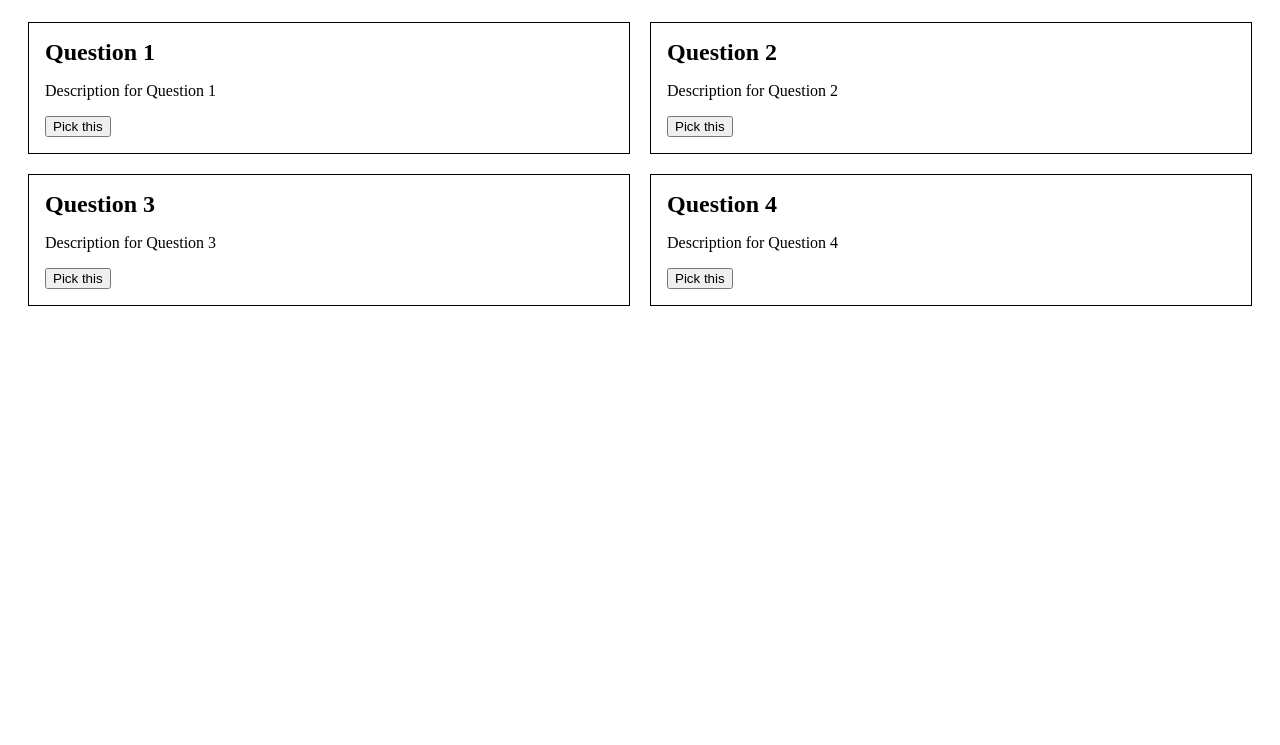
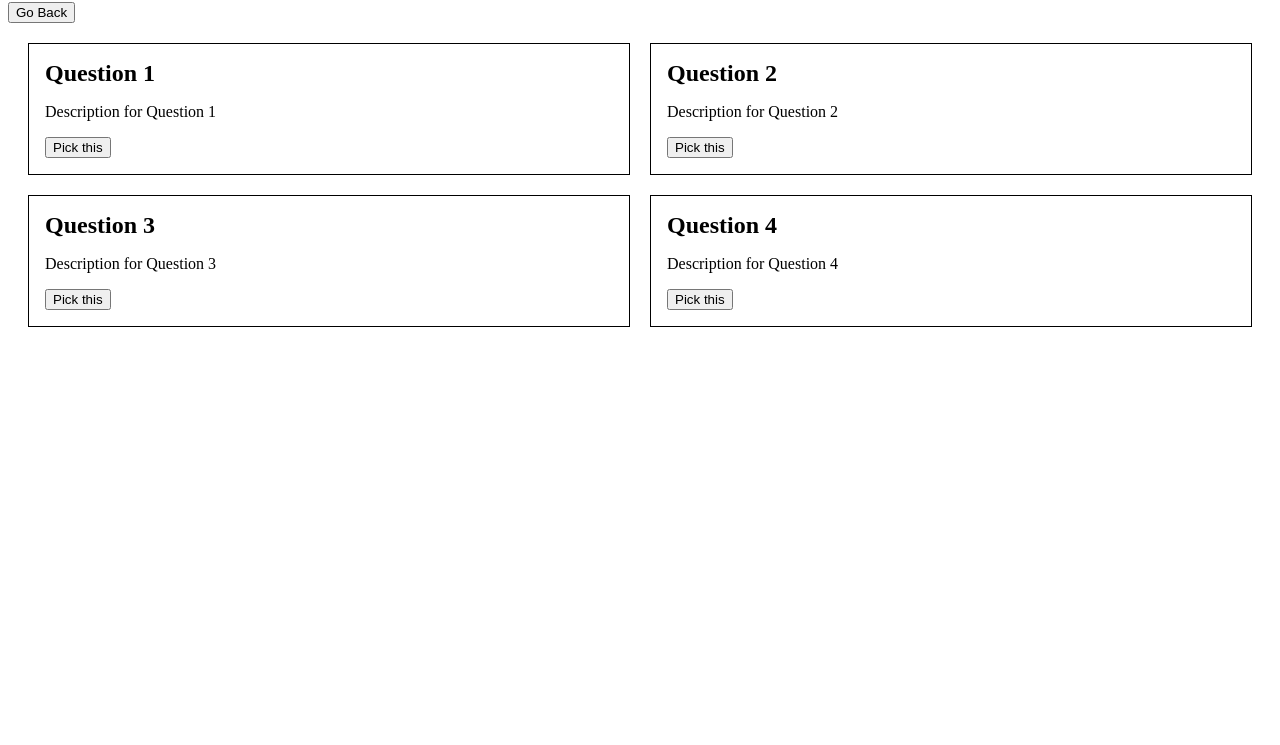
Before and after one commit to CS2450-Fall-2023/cognitive-function-frontend, a plain HTML site: page index.html in a window 1280 px wide. Shown: the part 55-800 px from the top of the page. Drawn offline with Linux system fonts and the light colour scheme.

Commit message:
Update index.html
added a go back button, which eventually could be used to undo choice number 1

```diff
--- a/index.html
+++ b/index.html
@@ -13,6 +13,7 @@
 
 <body>
 	<h1>Cognitive Function Test</h1>
+	<button id="go-back">Go Back</button>
 	<div>
 		<ul id="questions">
 			<div class="question-1">
```
